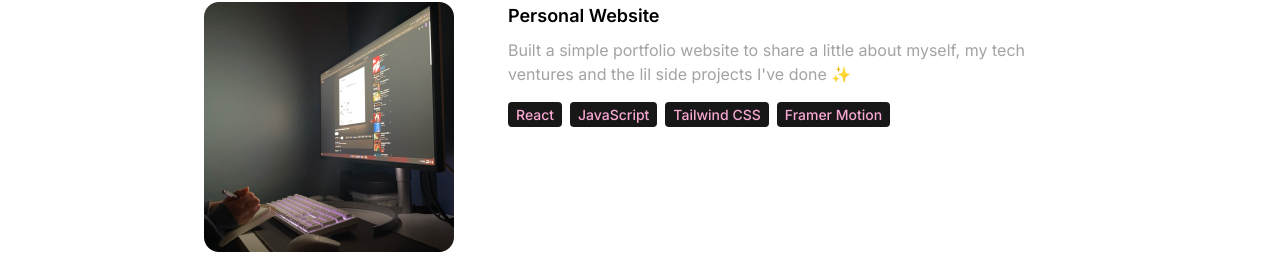
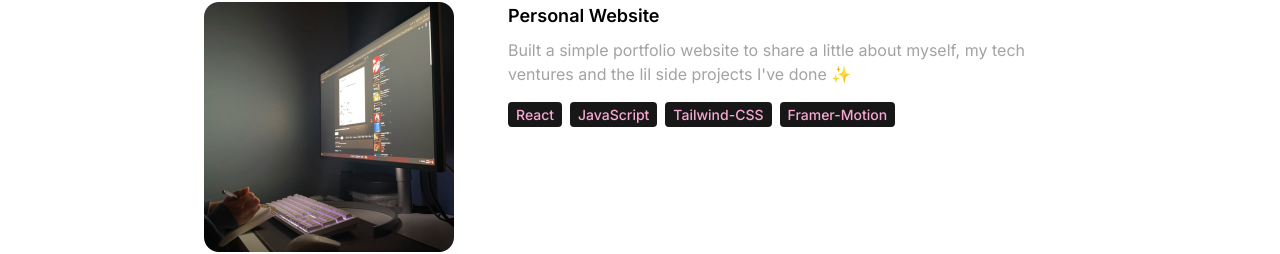
Before and after one commit to mafruhamanal/frontend-app, a React (Create React App) app in the folder client/: page / in a window 1280 px wide. Shown: the part 4504-4758 px from the top of the page. Built offline with nearby package versions, Linux system fonts and the light colour scheme.

Commit message:
small changes

```diff
--- a/client/src/constants/index.js
+++ b/client/src/constants/index.js
@@ -68,7 +68,7 @@ export const PROJECTS = [
     image: project3,
     description:
       "Built a simple portfolio website to share a little about myself, my tech ventures and the lil side projects I've done ✨",
-    technologies: ["React", "JavaScript", "Tailwind CSS", "Framer Motion"],
+    technologies: ["React", "JavaScript", "Tailwind-CSS", "Framer-Motion"],
   },
 ];
 
```
